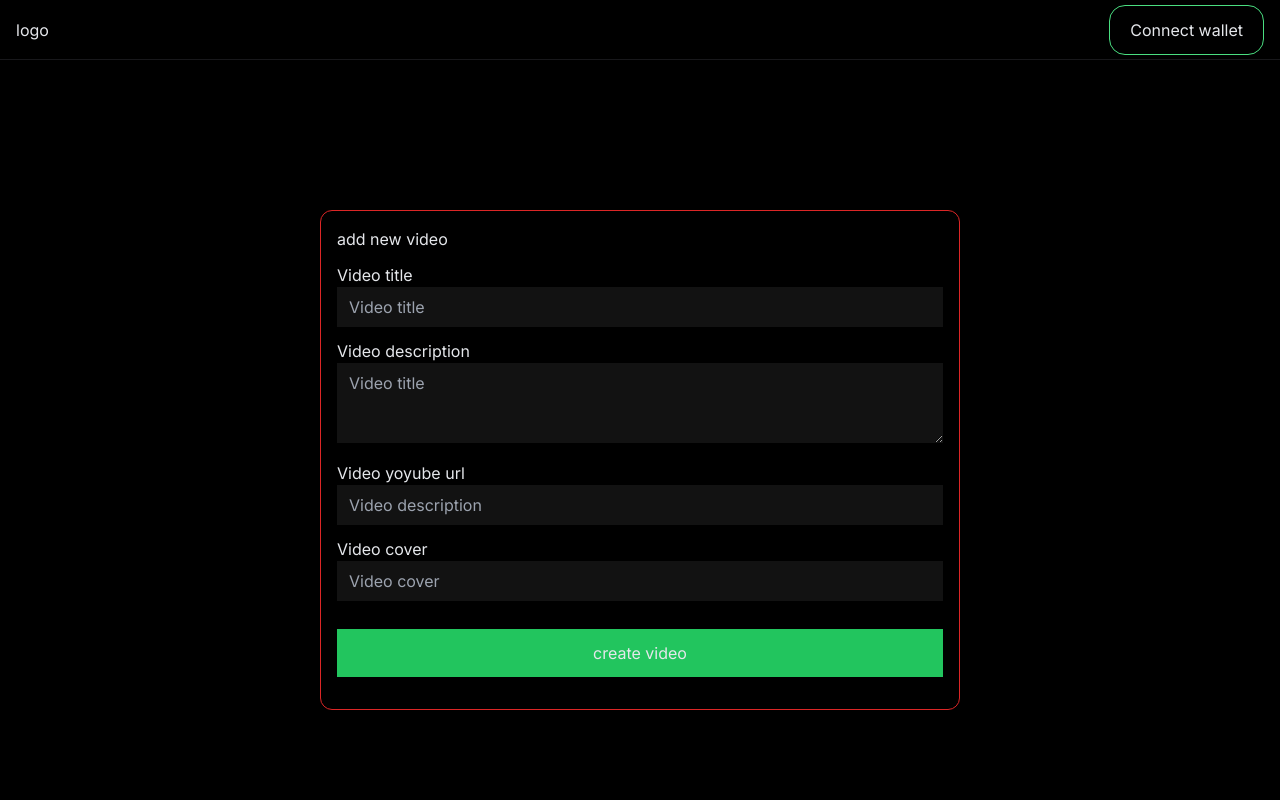
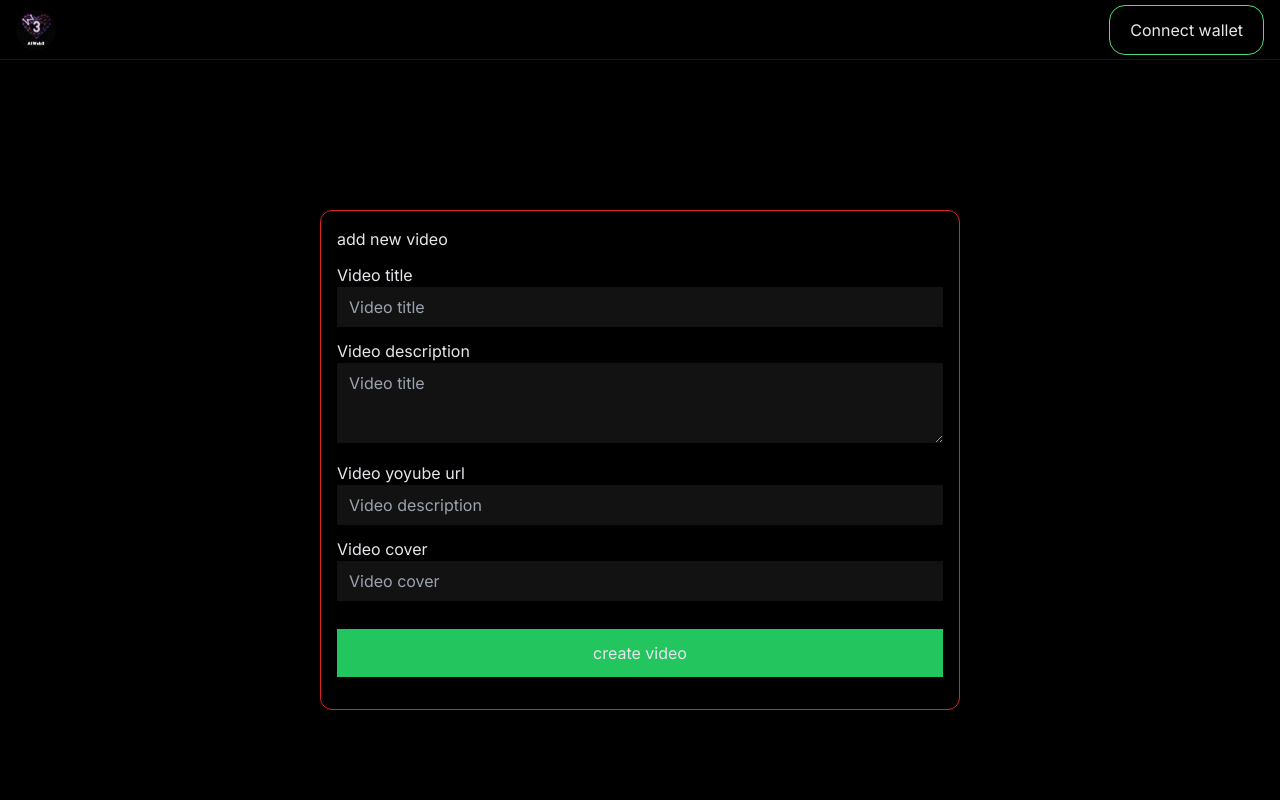
Before and after one commit to AIWeb3-DAO/dao-page, a Next.js app: page /admin in a window 1280 px wide. Shown: the top 800 px of the page. Built offline with nearby package versions, Linux system fonts and the light colour scheme; no server answers.

Commit message:
Feat : added logo

```diff
--- a/src/components/Header/HeaderNav.tsx
+++ b/src/components/Header/HeaderNav.tsx
@@ -6,6 +6,7 @@ import { useUserContext } from '../UserContext'
 import { truncateText, truncateText2 } from '@/utils/truncateTxt';
 import { useTheme } from 'next-themes';
 import Link from 'next/link';
+import Image from 'next/image';
 
 export default function HeaderNav() {
     const [userData, setuserData] = useState(null)
@@ -49,7 +50,8 @@ const [testTruth, settestTruth] = useState(true)
   return (
     <div  className=' border-b border-zinc-900 h-[60px] max-w-7xl mx-auto w-full sticky top-0 z-30 flex justify-between items-center px-4 bg-black'>
 
-   <Link href={`/`}>logo</Link>
+   <Link href={`/`}>
+   <Image  src={`/img/logo.jpg`}  width={40} height={40} alt='logo'   className='object-cover rounded-full' /></Link>
 
    <div className='flex items-center space-x-2'>
 
```
Also changed, not shown: public/img/logo.jpg (added).
